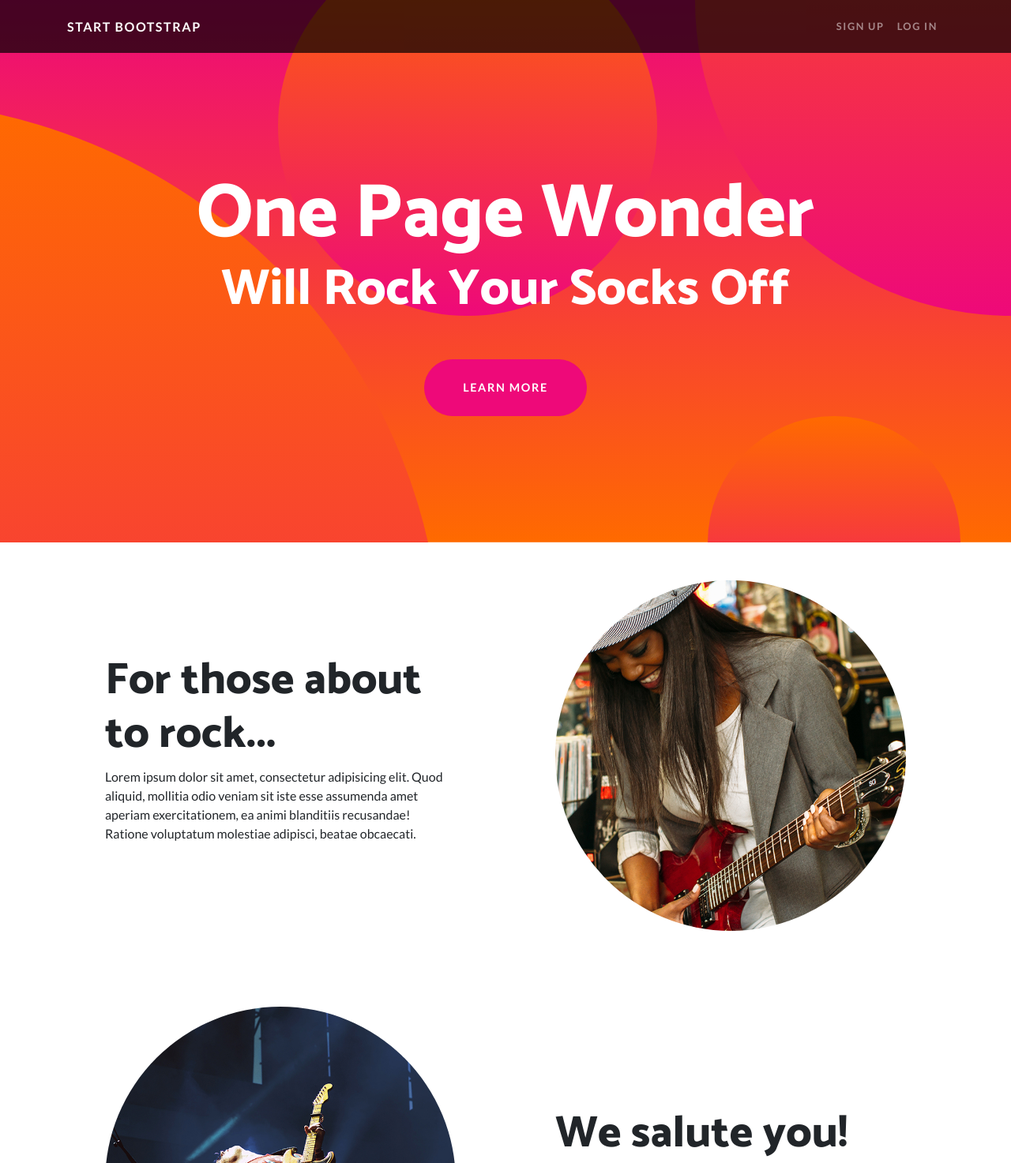
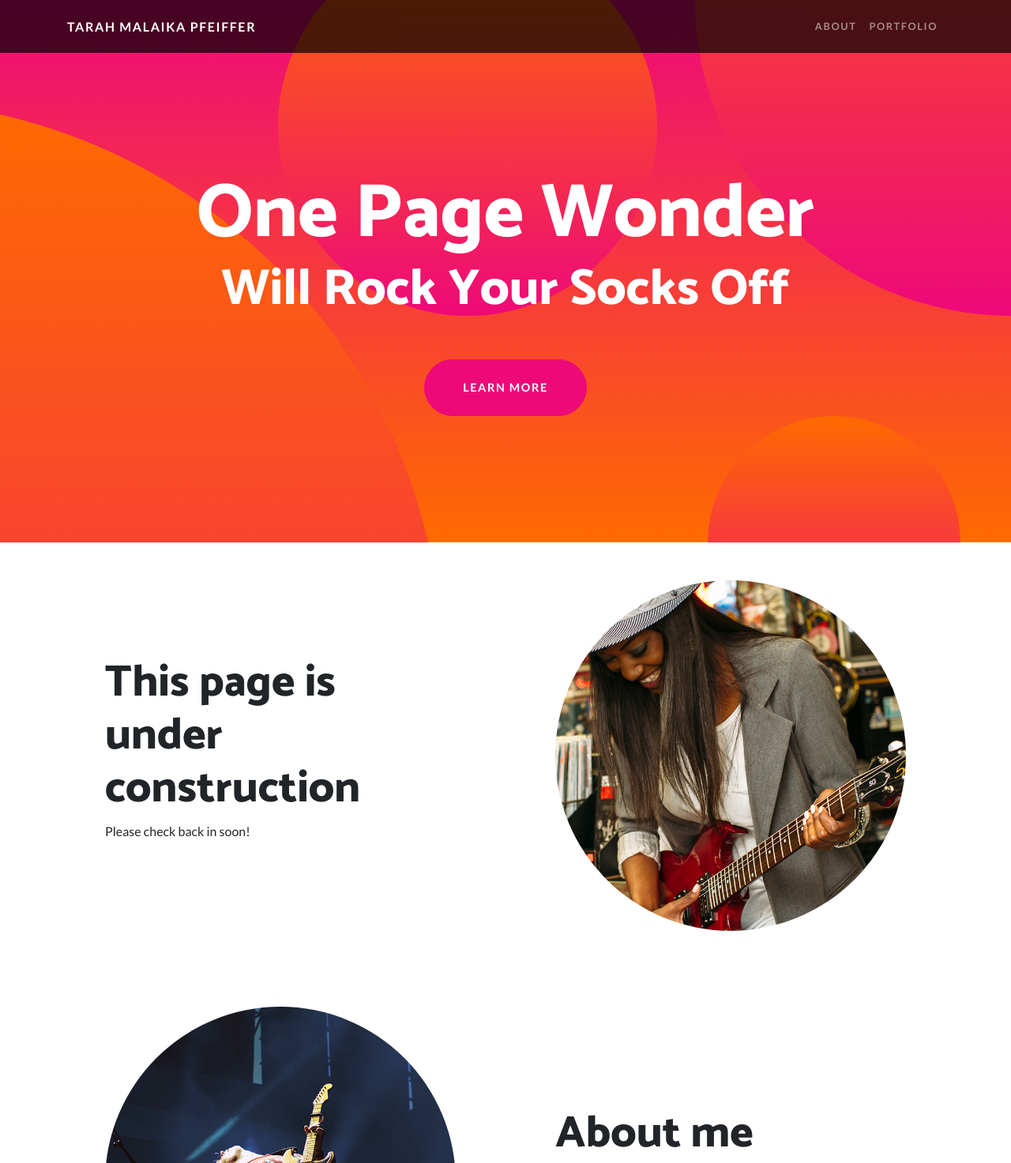
Before and after one commit to tarahpfeiffer/tarahpfeiffer.github.io, a plain HTML site: page index.html in a window 1280 px wide. Shown: the top 1473 px of the page at 79% size. Drawn offline with Linux system fonts and the light colour scheme.

Commit message:
Update index.html

```diff
--- a/index.html
+++ b/index.html
@@ -8,7 +8,7 @@
   <meta name="description" content="">
   <meta name="author" content="">
 
-  <title>One Page Wonder - Start Bootstrap Template</title>
+  <title>Tarah Malaika Pfeiffer</title>
 
   <!-- Bootstrap core CSS -->
   <link href="vendor/bootstrap/css/bootstrap.min.css" rel="stylesheet">
@@ -27,17 +27,17 @@
   <!-- Navigation -->
   <nav class="navbar navbar-expand-lg navbar-dark navbar-custom fixed-top">
     <div class="container">
-      <a class="navbar-brand" href="#">Start Bootstrap</a>
+      <a class="navbar-brand" href="#">Tarah Malaika Pfeiffer</a>
       <button class="navbar-toggler" type="button" data-toggle="collapse" data-target="#navbarResponsive" aria-controls="navbarResponsive" aria-expanded="false" aria-label="Toggle navigation">
         <span class="navbar-toggler-icon"></span>
       </button>
       <div class="collapse navbar-collapse" id="navbarResponsive">
         <ul class="navbar-nav ml-auto">
           <li class="nav-item">
-            <a class="nav-link" href="#">Sign Up</a>
+            <a class="nav-link" href="#">About</a>
           </li>
           <li class="nav-item">
-            <a class="nav-link" href="#">Log In</a>
+            <a class="nav-link" href="#">Portfolio</a>
           </li>
         </ul>
       </div>
@@ -68,8 +68,8 @@
         </div>
         <div class="col-lg-6 order-lg-1">
           <div class="p-5">
-            <h2 class="display-4">For those about to rock...</h2>
-            <p>Lorem ipsum dolor sit amet, consectetur adipisicing elit. Quod aliquid, mollitia odio veniam sit iste esse assumenda amet aperiam exercitationem, ea animi blanditiis recusandae! Ratione voluptatum molestiae adipisci, beatae obcaecati.</p>
+            <h2 class="display-4">This page is under construction</h2>
+            <p>Please check back in soon!</p>
           </div>
         </div>
       </div>
@@ -86,7 +86,7 @@
         </div>
         <div class="col-lg-6">
           <div class="p-5">
-            <h2 class="display-4">We salute you!</h2>
+            <h2 class="display-4">About me</h2>
             <p>Lorem ipsum dolor sit amet, consectetur adipisicing elit. Quod aliquid, mollitia odio veniam sit iste esse assumenda amet aperiam exercitationem, ea animi blanditiis recusandae! Ratione voluptatum molestiae adipisci, beatae obcaecati.</p>
           </div>
         </div>
@@ -104,7 +104,7 @@
         </div>
         <div class="col-lg-6 order-lg-1">
           <div class="p-5">
-            <h2 class="display-4">Let there be rock!</h2>
+            <h2 class="display-4">My projects</h2>
             <p>Lorem ipsum dolor sit amet, consectetur adipisicing elit. Quod aliquid, mollitia odio veniam sit iste esse assumenda amet aperiam exercitationem, ea animi blanditiis recusandae! Ratione voluptatum molestiae adipisci, beatae obcaecati.</p>
           </div>
         </div>
@@ -115,7 +115,7 @@
   <!-- Footer -->
   <footer class="py-5 bg-black">
     <div class="container">
-      <p class="m-0 text-center text-white small">Copyright &copy; Your Website 2020</p>
+      <p class="m-0 text-center text-white small">Copyright &copy; Tarah Pfeiffer 2021</p>
     </div>
     <!-- /.container -->
   </footer>
```
